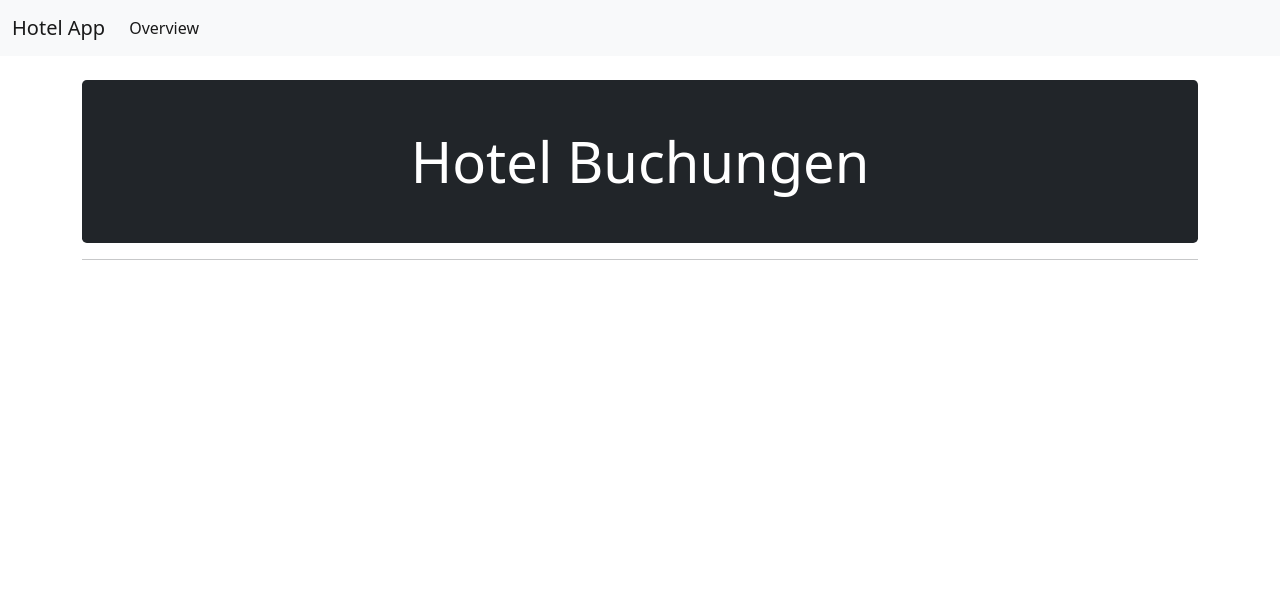
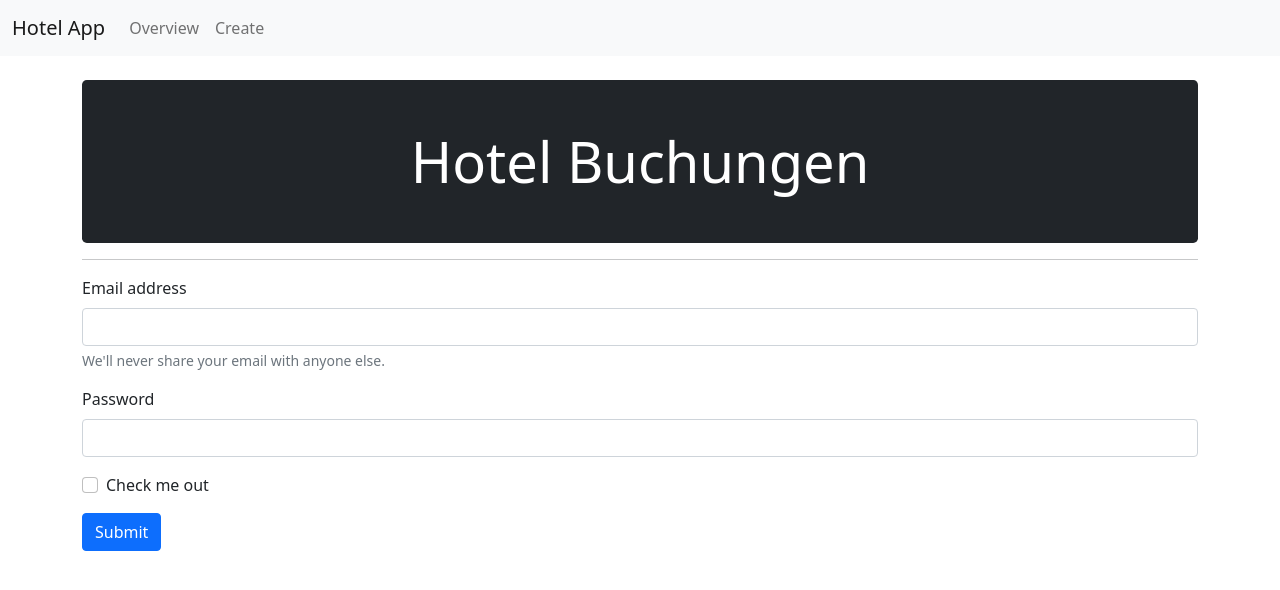
Before and after one commit to MaxKraemer/Hotel-App, an Angular app: page /creatBooking in a window 1280 px wide. Before the commit this address led to /. Shown: the top 590 px of the page. Built offline with nearby package versions, Linux system fonts and the light colour scheme.

Commit message:
createBooking

```diff
--- a/src/app/app-routing.module.ts
+++ b/src/app/app-routing.module.ts
@@ -1,6 +1,7 @@
 import { NgModule } from '@angular/core';
 import { RouterModule, Routes } from '@angular/router';
 import { BookingsComponent } from './bookings/bookings.component';
+import { CreatBookingComponent } from './creat-booking/creat-booking.component';
 
 const routes: Routes = [
   {
@@ -8,7 +9,10 @@
   },
   {
     path:'', redirectTo:'bookings', pathMatch:'full'
-  }
+  },
+  {
+    path:'creatBooking', component:CreatBookingComponent
+  },
 ];
 
 @NgModule({
--- a/src/app/app.component.html
+++ b/src/app/app.component.html
@@ -7,7 +7,10 @@
     <div class="collapse navbar-collapse" id="navbarSupportedContent">
       <ul class="navbar-nav me-auto mb-2 mb-lg-0">
         <li class="nav-item">
-          <a class="nav-link active" aria-current="page" routerLink="/bookings">Overview</a>
+          <a class="nav-link" aria-current="page" routerLink="/bookings">Overview</a>
+        </li>
+        <li class="nav-item">
+          <a class="nav-link" aria-current="page" routerLink="/creatBooking">Create</a>
         </li>
       </ul>
 
--- a/src/app/app.module.ts
+++ b/src/app/app.module.ts
@@ -4,11 +4,13 @@
 import { AppRoutingModule } from './app-routing.module';
 import { AppComponent } from './app.component';
 import { BookingsComponent } from './bookings/bookings.component';
+import { CreatBookingComponent } from './creat-booking/creat-booking.component';
 
 @NgModule({
   declarations: [
     AppComponent,
-    BookingsComponent
+    BookingsComponent,
+    CreatBookingComponent
   ],
   imports: [
     BrowserModule,
--- /dev/null
+++ b/src/app/creat-booking/creat-booking.component.html
@@ -0,0 +1,16 @@
+<form>
+    <div class="mb-3">
+      <label for="exampleInputEmail1" class="form-label">Email address</label>
+      <input type="email" class="form-control" id="exampleInputEmail1" aria-describedby="emailHelp">
+      <div id="emailHelp" class="form-text">We'll never share your email with anyone else.</div>
+    </div>
+    <div class="mb-3">
+      <label for="exampleInputPassword1" class="form-label">Password</label>
+      <input type="password" class="form-control" id="exampleInputPassword1">
+    </div>
+    <div class="mb-3 form-check">
+      <input type="checkbox" class="form-check-input" id="exampleCheck1">
+      <label class="form-check-label" for="exampleCheck1">Check me out</label>
+    </div>
+    <button type="submit" class="btn btn-primary">Submit</button>
+  </form>
--- /dev/null
+++ b/src/app/creat-booking/creat-booking.component.ts
@@ -0,0 +1,29 @@
+import { Component, OnInit } from '@angular/core';
+import { booking } from '../booking';
+import { bookings } from '../mock-bookings';
+
+
+
+@Component({
+  selector: 'app-creat-booking',
+  templateUrl: './creat-booking.component.html',
+  styleUrls: ['./creat-booking.component.scss']
+})
+export class CreatBookingComponent implements OnInit {
+
+  constructor() { }
+
+  booking: booking = {
+
+    id: 100,
+    name: "your name",
+    roomnumber: 100,
+    startDate: new Date(),
+    endDate: new Date()
+
+  }
+
+  ngOnInit(): void {
+  }
+
+}
```
Also changed, not shown: src/app/creat-booking/creat-booking.component.scss (added), 1 other file (tests, documents, lock files or other folders).
